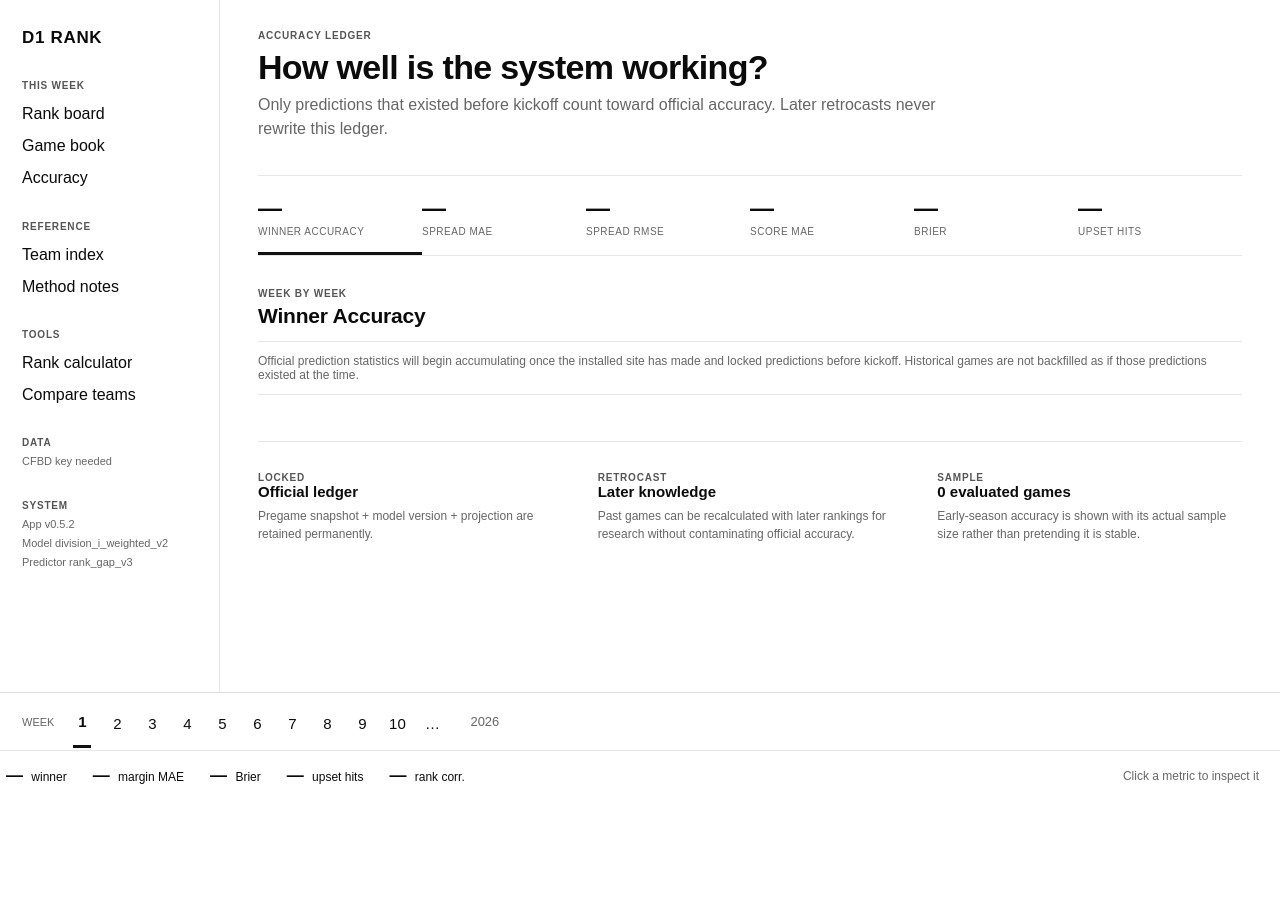
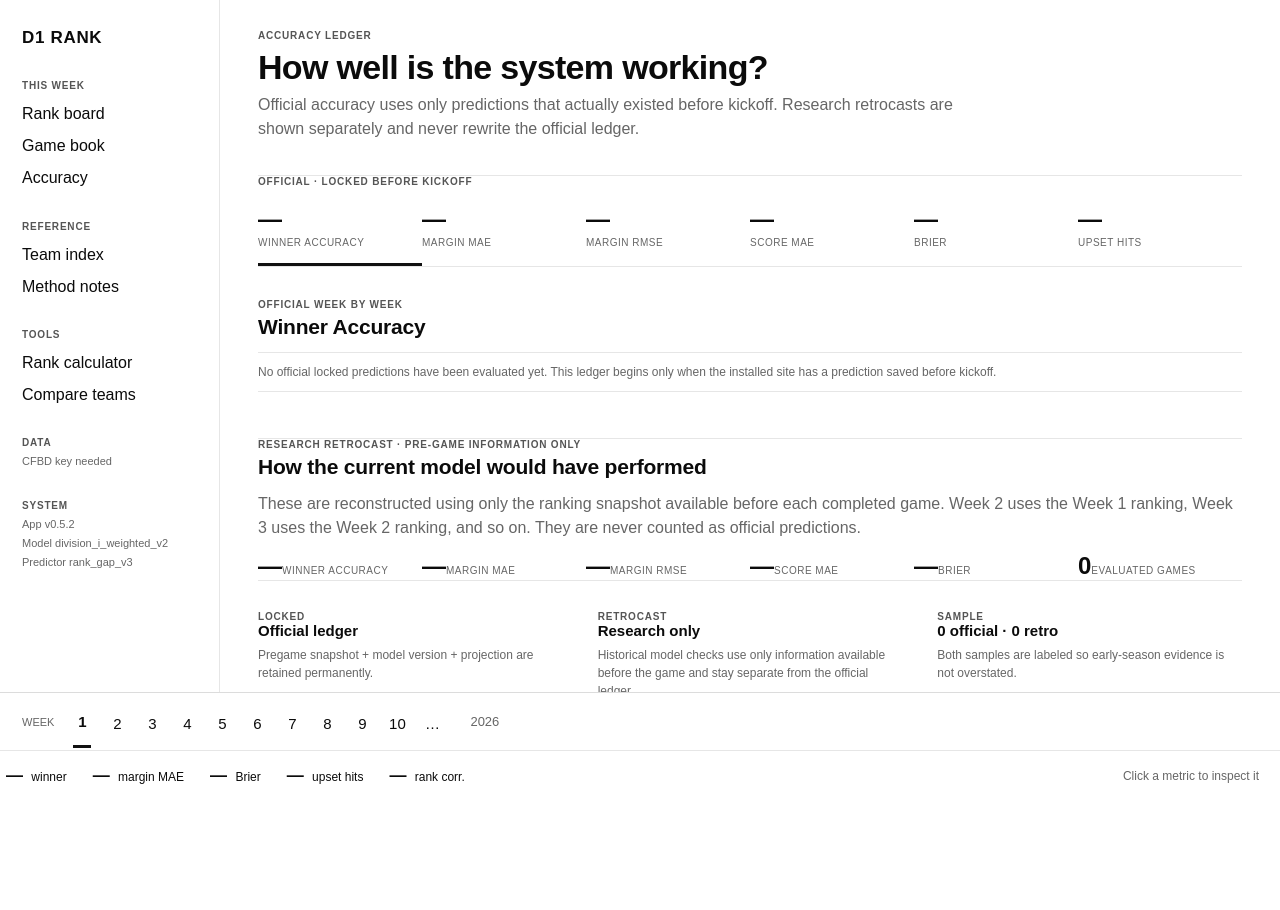
Before and after one commit to larrybillinger/NCAA_BCS_RANKING_CALCULATOR, a FastAPI app: page /stats?metric=winner_accuracy in a window 1280 px wide. Before the commit the page ends 784 px from the top, so only its background shows below. Run offline with FastAPI, Linux system fonts and the light colour scheme.

Commit message:
Fill accuracy page with separate research retrocasts

```diff
--- a/src/ncaa_rankings/web/templates/stats.html
+++ b/src/ncaa_rankings/web/templates/stats.html
@@ -2,20 +2,21 @@
 {% block title %}Model Accuracy · {{ title }}{% endblock %}
 {% block content %}
 <header class="page-head">
-  <div><div class="eyebrow">ACCURACY LEDGER</div><h1>How well is the system working?</h1><p>Only predictions that existed before kickoff count toward official accuracy. Later retrocasts never rewrite this ledger.</p></div>
+  <div><div class="eyebrow">ACCURACY LEDGER</div><h1>How well is the system working?</h1><p>Official accuracy uses only predictions that actually existed before kickoff. Research retrocasts are shown separately and never rewrite the official ledger.</p></div>
 </header>
 
+<div class="section-kicker stats-section-label">OFFICIAL · LOCKED BEFORE KICKOFF</div>
 <section class="metric-strip">
   <a class="{% if metric == 'winner_accuracy' %}active{% endif %}" href="/stats?metric=winner_accuracy"><strong>{{ metrics.winner_accuracy|pct if metrics.games else '—' }}</strong><span>winner accuracy</span></a>
-  <a class="{% if metric == 'spread_mae' %}active{% endif %}" href="/stats?metric=spread_mae"><strong>{{ metrics.spread_mae|num if metrics.games else '—' }}</strong><span>spread MAE</span></a>
-  <a class="{% if metric == 'spread_rmse' %}active{% endif %}" href="/stats?metric=spread_rmse"><strong>{{ metrics.spread_rmse|num if metrics.games else '—' }}</strong><span>spread RMSE</span></a>
+  <a class="{% if metric == 'spread_mae' %}active{% endif %}" href="/stats?metric=spread_mae"><strong>{{ metrics.spread_mae|num if metrics.games else '—' }}</strong><span>margin MAE</span></a>
+  <a class="{% if metric == 'spread_rmse' %}active{% endif %}" href="/stats?metric=spread_rmse"><strong>{{ metrics.spread_rmse|num if metrics.games else '—' }}</strong><span>margin RMSE</span></a>
   <a class="{% if metric == 'score_mae' %}active{% endif %}" href="/stats?metric=score_mae"><strong>{{ metrics.score_mae|num if metrics.games else '—' }}</strong><span>score MAE</span></a>
   <a class="{% if metric == 'brier' %}active{% endif %}" href="/stats?metric=brier"><strong>{{ metrics.brier|num(3) if metrics.games else '—' }}</strong><span>Brier</span></a>
   <a class="{% if metric == 'upset_hit_rate' %}active{% endif %}" href="/stats?metric=upset_hit_rate"><strong>{{ metrics.upset_hit_rate|pct if metrics.upset_hit_rate is not none else '—' }}</strong><span>upset hits</span></a>
 </section>
 
 <section class="chart-section">
-  <div class="section-kicker">WEEK BY WEEK</div><h2>{{ metric.replace('_',' ')|title }}</h2>
+  <div class="section-kicker">OFFICIAL WEEK BY WEEK</div><h2>{{ metric.replace('_',' ')|title }}</h2>
   {% if weekly_metrics %}
     <div class="week-bars">
     {% for item in weekly_metrics %}
@@ -27,17 +28,47 @@
       {% elif metric == 'brier' %}{% set value = m.brier %}{% set width = [((value or 0) * 100),100]|min %}
       {% elif metric == 'upset_hit_rate' %}{% set value = m.upset_hit_rate %}{% set width = (value or 0) * 100 %}
       {% else %}{% set value = m.rank_result_correlation %}{% set width = ((value or 0)|abs) * 100 %}{% endif %}
-      <div class="week-bar-row"><span>W{{ item.week }}</span><div class="bar-track"><i style="width:{{ width }}%"></i></div><strong>{% if metric in ['winner_accuracy','upset_hit_rate'] %}{{ value|pct }}{% elif metric == 'brier' %}{{ value|num(3) }}{% else %}{{ value|num }}{% endif %}</strong></div>
+      <div class="week-bar-row"><span>W{{ item.week }}</span><div class="bar-track"><i style="width:{{ width }}%"></i></div><strong>{% if value is none %}—{% elif metric in ['winner_accuracy','upset_hit_rate'] %}{{ value|pct }}{% elif metric == 'brier' %}{{ value|num(3) }}{% else %}{{ value|num }}{% endif %}</strong></div>
     {% endfor %}
     </div>
   {% else %}
-    <div class="empty-panel">Official prediction statistics will begin accumulating once the installed site has made and locked predictions before kickoff. Historical games are not backfilled as if those predictions existed at the time.</div>
+    <div class="empty-panel">No official locked predictions have been evaluated yet. This ledger begins only when the installed site has a prediction saved before kickoff.</div>
+  {% endif %}
+</section>
+
+<section class="research-section">
+  <div class="section-kicker">RESEARCH RETROCAST · PRE-GAME INFORMATION ONLY</div>
+  <h2>How the current model would have performed</h2>
+  <p class="muted">These are reconstructed using only the ranking snapshot available before each completed game. Week 2 uses the Week 1 ranking, Week 3 uses the Week 2 ranking, and so on. They are never counted as official predictions.</p>
+  <div class="metric-strip research-metrics">
+    <div><strong>{{ retro_metrics.winner_accuracy|pct if retro_metrics.games else '—' }}</strong><span>winner accuracy</span></div>
+    <div><strong>{{ retro_metrics.spread_mae|num if retro_metrics.games else '—' }}</strong><span>margin MAE</span></div>
+    <div><strong>{{ retro_metrics.spread_rmse|num if retro_metrics.games else '—' }}</strong><span>margin RMSE</span></div>
+    <div><strong>{{ retro_metrics.score_mae|num if retro_metrics.games else '—' }}</strong><span>score MAE</span></div>
+    <div><strong>{{ retro_metrics.brier|num(3) if retro_metrics.games else '—' }}</strong><span>Brier</span></div>
+    <div><strong>{{ retro_metrics.games }}</strong><span>evaluated games</span></div>
+  </div>
+
+  {% if retro_weekly_metrics %}
+  <div class="week-bars retro-bars">
+    {% for item in retro_weekly_metrics %}
+      {% set m = item.metrics %}
+      {% if metric == 'winner_accuracy' %}{% set value = m.winner_accuracy %}{% set width = (value or 0) * 100 %}
+      {% elif metric == 'spread_mae' %}{% set value = m.spread_mae %}{% set width = [((value or 0) / 30 * 100),100]|min %}
+      {% elif metric == 'spread_rmse' %}{% set value = m.spread_rmse %}{% set width = [((value or 0) / 40 * 100),100]|min %}
+      {% elif metric == 'score_mae' %}{% set value = m.score_mae %}{% set width = [((value or 0) / 30 * 100),100]|min %}
+      {% elif metric == 'brier' %}{% set value = m.brier %}{% set width = [((value or 0) * 100),100]|min %}
+      {% elif metric == 'upset_hit_rate' %}{% set value = m.upset_hit_rate %}{% set width = (value or 0) * 100 %}
+      {% else %}{% set value = m.rank_result_correlation %}{% set width = ((value or 0)|abs) * 100 %}{% endif %}
+      <div class="week-bar-row"><span>W{{ item.week }}</span><div class="bar-track"><i style="width:{{ width }}%"></i></div><strong>{% if value is none %}—{% elif metric in ['winner_accuracy','upset_hit_rate'] %}{{ value|pct }}{% elif metric == 'brier' %}{{ value|num(3) }}{% else %}{{ value|num }}{% endif %}</strong></div>
+    {% endfor %}
+  </div>
   {% endif %}
 </section>
 
 <section class="stat-notes">
   <div><div class="section-kicker">LOCKED</div><h3>Official ledger</h3><p>Pregame snapshot + model version + projection are retained permanently.</p></div>
-  <div><div class="section-kicker">RETROCAST</div><h3>Later knowledge</h3><p>Past games can be recalculated with later rankings for research without contaminating official accuracy.</p></div>
-  <div><div class="section-kicker">SAMPLE</div><h3>{{ metrics.games }} evaluated games</h3><p>Early-season accuracy is shown with its actual sample size rather than pretending it is stable.</p></div>
+  <div><div class="section-kicker">RETROCAST</div><h3>Research only</h3><p>Historical model checks use only information available before the game and stay separate from the official ledger.</p></div>
+  <div><div class="section-kicker">SAMPLE</div><h3>{{ metrics.games }} official · {{ retro_metrics.games }} retro</h3><p>Both samples are labeled so early-season evidence is not overstated.</p></div>
 </section>
 {% endblock %}
```
